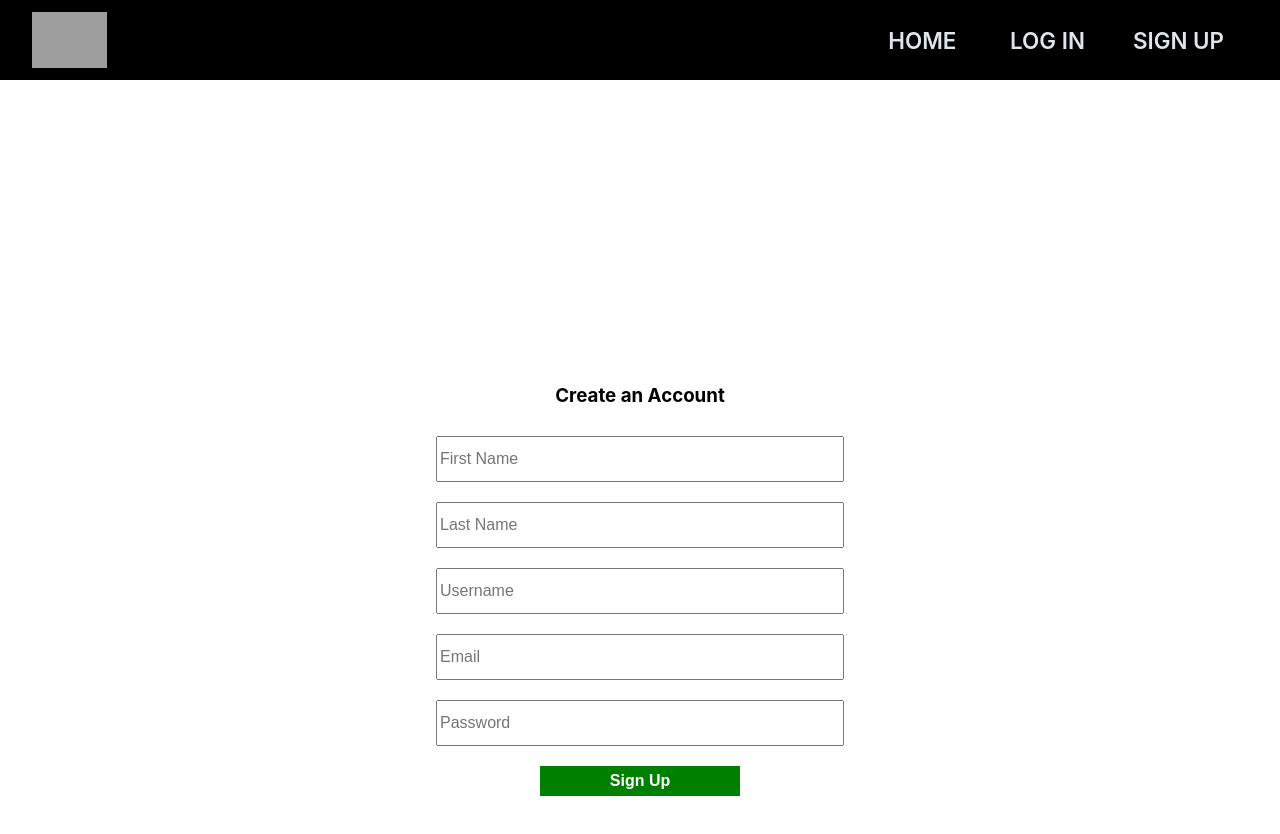
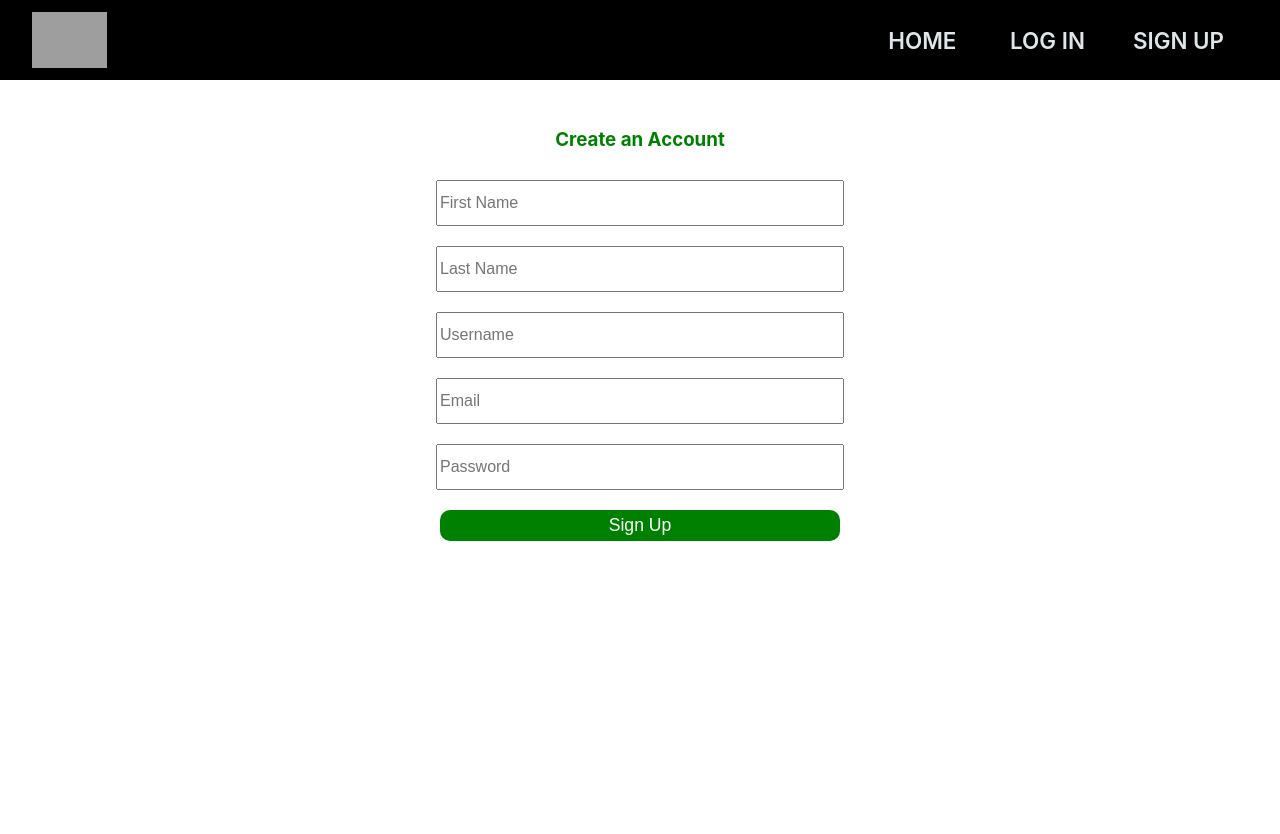
Before and after one commit to bw-spotify-song-suggester-2/React-Front-End, a React (Create React App) app in the folder spotify/: page /signup in a window 1280 px wide. Shown: the top 834 px of the page. After the commit the page ends 800 px from the top, so only its background shows below. Built offline with nearby package versions, Linux system fonts and the light colour scheme; grey boxes are pictures that could not be loaded.

Commit message:
fixed styling on sign up page to make it more uniform

```diff
--- a/spotify/src/App.css
+++ b/spotify/src/App.css
@@ -41,7 +41,7 @@
 
 .signupContainer {
   width: 1000px;
-  margin: 30% auto;
+  margin: 10% auto;
 }
 
 .signupContainer h3 {
@@ -70,7 +70,7 @@
   font-size: 20px;
 }
 
-.signupForm button {
+/* .signupForm button {
   width: 20%;
   border: none;
   height: 30px;
@@ -80,7 +80,7 @@
   font-weight: bolder;
   color: white;
   cursor: pointer;
-}
+} */
 
 .recs img{
   align-items: center;
--- a/spotify/src/components/SignUpForm.js
+++ b/spotify/src/components/SignUpForm.js
@@ -1,6 +1,26 @@
 import React, { useState } from 'react';
 import { connect } from 'react-redux';
 import { signUp } from '../actions';
+import styled from 'styled-components';
+
+const SignupText = styled.h3`
+    color: green;
+`
+const StyledButton = styled.button`
+    background-color: green;
+    color: white;
+    border: none;
+    font-size: 1.1rem;
+    margin: 1% auto;
+    width: 40%;
+    padding: .5%;
+    border-radius: 10px;
+    cursor: pointer;
+
+    :hover {
+        background-color: black;
+    }
+`
 
 const SignUpForm = props => {
     const [newUser, setNewUser] = useState({
@@ -22,7 +42,7 @@ const SignUpForm = props => {
 
     return (
         <div className='signupContainer'>
-            <h3>Create an Account</h3>
+            <SignupText>Create an Account</SignupText>
             <form className='signupForm' onSubmit={handleSubmit}>
                 <input
                 required
@@ -64,7 +84,7 @@ const SignUpForm = props => {
                 onChange={handleChange}
                 value={newUser.password}
                 />
-                <button>Sign Up</button>
+                <StyledButton>Sign Up</StyledButton>
             </form>
         </div>
     )
```
